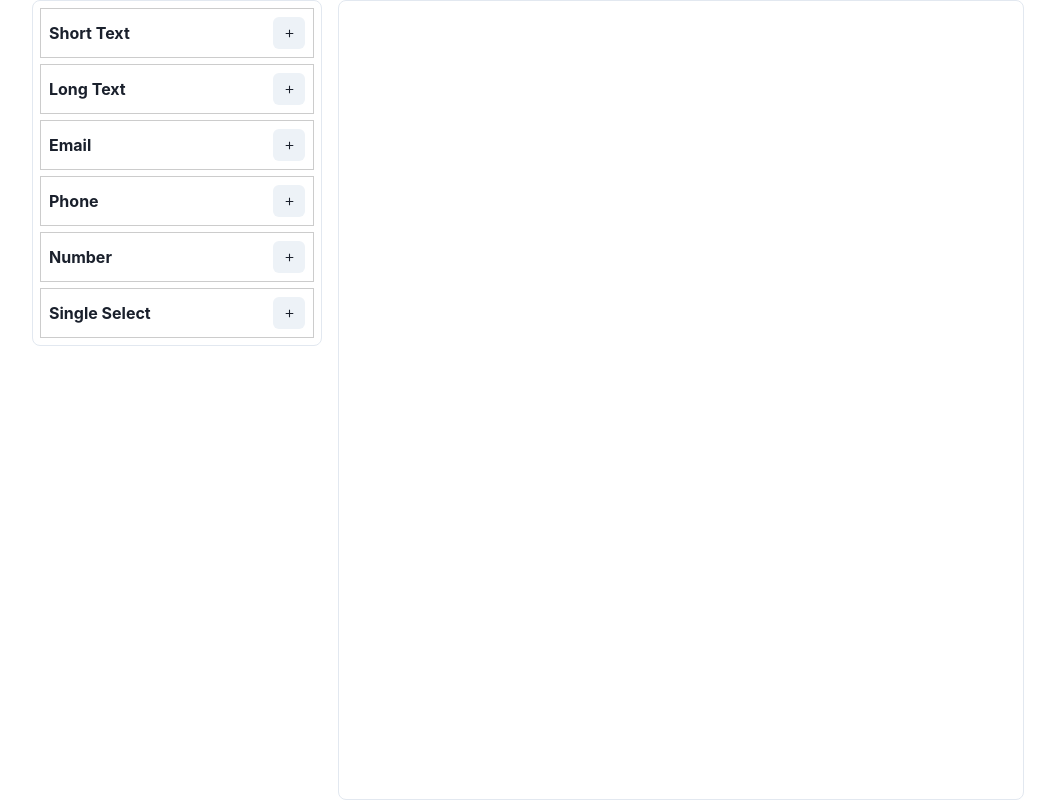
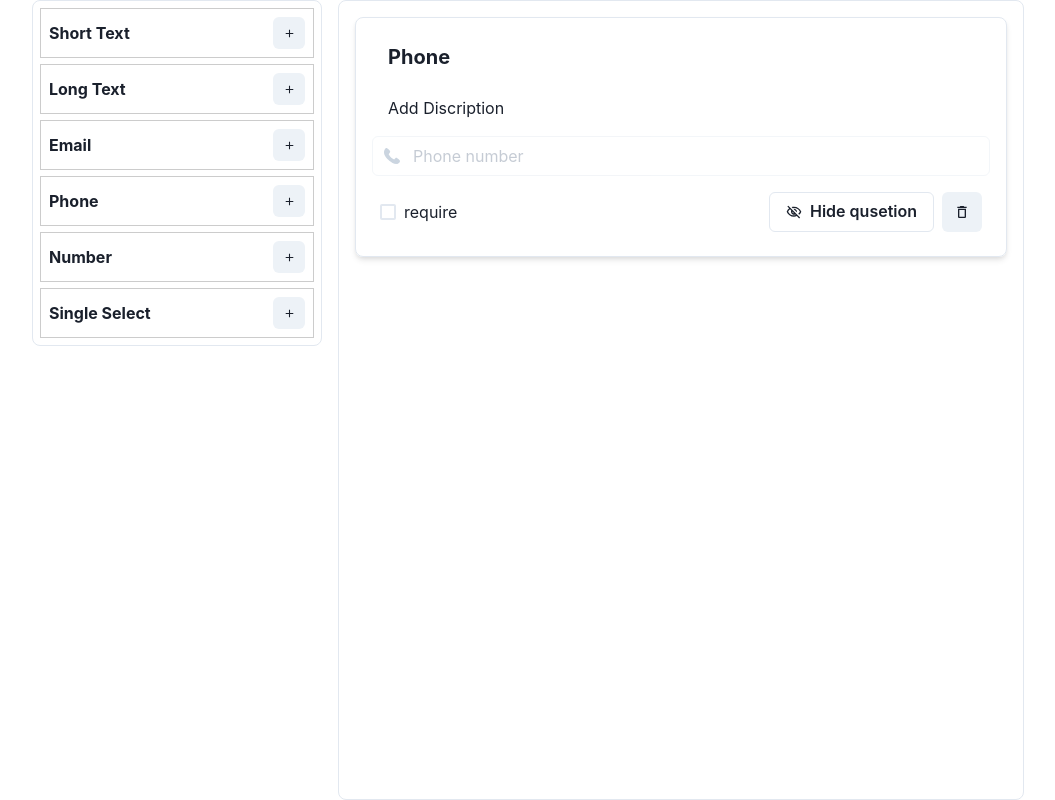
Before and after one commit to pyashraful/hrproject, a React (Vite) app: page / in a window 1280 px wide. Both pictures are taken after a click on the element "Phone". Shown: the whole page, without its empty margins (112-1167 px from the left). Built offline with nearby package versions, Linux system fonts and the light colour scheme.

Commit message:
question ui

```diff
--- a/src/features/form/FromContainer.tsx
+++ b/src/features/form/FromContainer.tsx
@@ -4,6 +4,10 @@ import { allFormFields } from './formSlice';
 
 import LongText from './questions/LongText';
 import ShortText from './questions/ShortText';
+import Email from './questions/Email';
+import SingleSelect from './questions/SingleSelect';
+import Phone from './questions/Phone';
+import Number from './questions/Number';
 
 function FromContainer() {
   const dispatch = useAppDispatch();
@@ -15,8 +19,7 @@ function FromContainer() {
 
   return (
     <Box borderWidth="1px" borderRadius="lg" height="100%" p="4">
-      {items.map(
-        (item, index) => {
+      {items.map((item, index) => {
         let type = item.type;
 
         switch (type) {
@@ -25,20 +28,17 @@ function FromContainer() {
           case 'textbox':
             return <LongText item={item} key={item.id} />;
           case 'email':
-              return <ShortText item={item} key={item.id} />;
+            return <Email item={item} key={item.id} />;
+          case 'select':
+            return <SingleSelect item={item} key={item.id} />;
+          case 'tel':
+            return <Phone item={item} key={item.id} />;
+          case 'number':
+            return <Number item={item} key={item.id} />;
           default:
             return null;
         }
-        }
-
-        // (
-        //   <div key={index}>
-        //     {item.type === 'text' && <FormInputContainer item={item} />}
-        //     {item.type === 'textbox' && <FormInputContainer item={item} />}
-        //     {item.type === 'email' && <FormInputContainer item={item} />}
-        //   </div>
-        // )
-      )}
+      })}
     </Box>
   );
 }
--- /dev/null
+++ b/src/features/form/inputComponents/AnswerNumberInput.tsx
@@ -0,0 +1,22 @@
+import {
+  NumberDecrementStepper,
+  NumberIncrementStepper,
+  NumberInput,
+  NumberInputField,
+  NumberInputStepper,
+} from '@chakra-ui/react';
+import React from 'react';
+
+function AnswerNumberInput() {
+  return (
+    <NumberInput isDisabled={true} defaultValue={15}>
+      <NumberInputField />
+      <NumberInputStepper>
+        <NumberIncrementStepper />
+        <NumberDecrementStepper />
+      </NumberInputStepper>
+    </NumberInput>
+  );
+}
+
+export default AnswerNumberInput;
--- /dev/null
+++ b/src/features/form/inputComponents/Option.tsx
@@ -0,0 +1,29 @@
+import {
+  Box,
+  Editable,
+  EditableInput,
+  EditablePreview,
+  flexbox,
+  Icon,
+  List,
+  ListIcon,
+  ListItem,
+  Radio,
+  Stack,
+} from '@chakra-ui/react';
+import React from 'react';
+import { MdOutlineCircle } from 'react-icons/md';
+
+function Option() {
+  return (
+    <Box sx={{ display: 'flex', alignItems: 'center', gap: 2 }}>
+      <Icon as={MdOutlineCircle} color="gray.300" />
+      <Editable defaultValue="Option">
+        <EditablePreview />
+        <EditableInput />
+      </Editable>
+    </Box>
+  );
+}
+
+export default Option;
--- /dev/null
+++ b/src/features/form/inputComponents/PhoneAnswerInput.tsx
@@ -0,0 +1,20 @@
+import { PhoneIcon } from '@chakra-ui/icons';
+import { Input, InputGroup, InputLeftElement } from '@chakra-ui/react';
+import React from 'react';
+
+function PhoneAnswerInput() {
+  return (
+    <InputGroup>
+      <InputLeftElement
+        pointerEvents="none"
+        // children={}
+      >
+        <PhoneIcon color="gray.300" />
+      </InputLeftElement>
+
+      <Input type="tel" placeholder="Phone number" disabled />
+    </InputGroup>
+  );
+}
+
+export default PhoneAnswerInput;
--- /dev/null
+++ b/src/features/form/questions/Number.tsx
@@ -0,0 +1,20 @@
+import FromInputAction from '../inputComponents/FromInputAction';
+import QuestionInput from '../inputComponents/QuestionInput';
+import InputDiscription from '../inputComponents/Discription';
+import AnswerInputDisable from '../inputComponents/AnswerInputDisable';
+import FromBox from '../inputComponents/FromBox';
+import { itemProps } from './type';
+import AnswerNumberInput from '../inputComponents/AnswerNumberInput';
+
+function LongText({ item }: itemProps) {
+  return (
+    <FromBox>
+      <QuestionInput item={item} />
+      <InputDiscription />
+      <AnswerNumberInput />
+      <FromInputAction />
+    </FromBox>
+  );
+}
+
+export default LongText;
--- /dev/null
+++ b/src/features/form/questions/Phone.tsx
@@ -0,0 +1,20 @@
+import FromInputAction from '../inputComponents/FromInputAction';
+import QuestionInput from '../inputComponents/QuestionInput';
+import InputDiscription from '../inputComponents/Discription';
+import AnswerInputDisable from '../inputComponents/AnswerInputDisable';
+import FromBox from '../inputComponents/FromBox';
+import { itemProps } from './type';
+import PhoneAnswerInput from '../inputComponents/PhoneAnswerInput';
+
+function Phone({ item }: itemProps) {
+  return (
+    <FromBox>
+      <QuestionInput item={item} />
+      <InputDiscription />
+      <PhoneAnswerInput />
+      <FromInputAction />
+    </FromBox>
+  );
+}
+
+export default Phone;
--- /dev/null
+++ b/src/features/form/questions/SingleSelect.tsx
@@ -0,0 +1,21 @@
+import FromInputAction from '../inputComponents/FromInputAction';
+import QuestionInput from '../inputComponents/QuestionInput';
+import InputDiscription from '../inputComponents/Discription';
+import Option from '../inputComponents/Option';
+import FromBox from '../inputComponents/FromBox';
+import { itemProps } from './type';
+
+function SingleSelect({ item }: itemProps) {
+  return (
+    <FromBox>
+      <QuestionInput item={item} />
+      <InputDiscription />
+      <Option />
+      <Option />
+      <Option />
+      <FromInputAction />
+    </FromBox>
+  );
+}
+
+export default SingleSelect;
```
Lines whose indentation alone changed are shown as unchanged.
